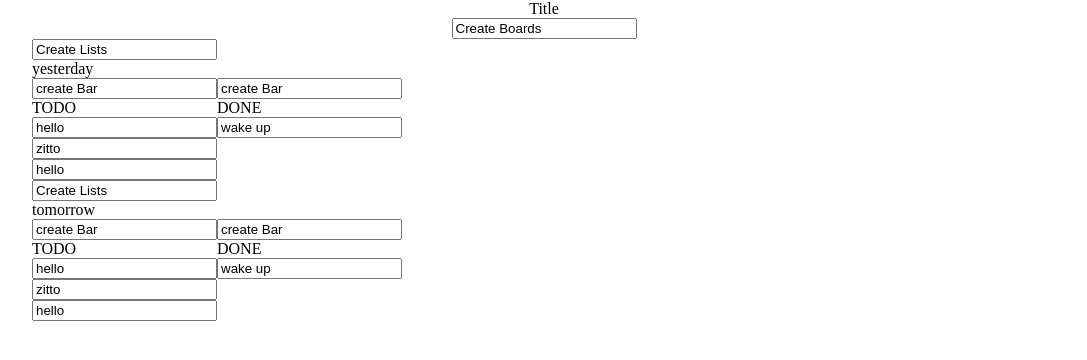
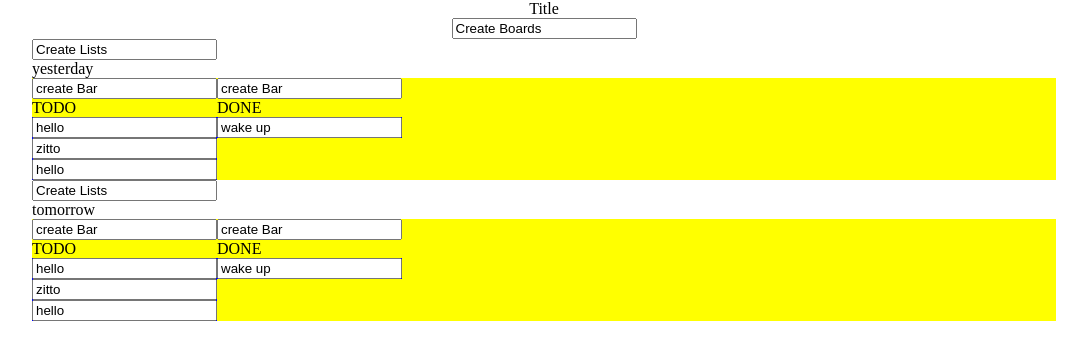
Before and after one commit to LikeRudin/recoil-start, a React (Vite) app: page / in a window 1280 px wide. Shown: the top 360 px of the page, without its empty margins (96-1183 px from the left). Built offline with nearby package versions, Linux system fonts and the light colour scheme.

Commit message:
BUGFIX: Nested elements are saperated by each level

```diff
--- a/src/bar.tsx
+++ b/src/bar.tsx
@@ -16,8 +16,8 @@ const Bar = ({ id, index, text }: BarProps) => {
       {(provided) => (
         <DragSpace
           ref={provided.innerRef}
+          {...provided.draggableProps}
           {...provided.dragHandleProps}
-          {...provided.draggableProps}
         >
           <Input value={text} />
         </DragSpace>
--- a/src/board-for-list.tsx
+++ b/src/board-for-list.tsx
@@ -1,4 +1,9 @@
-import { Droppable, Draggable } from "react-beautiful-dnd";
+import {
+  Droppable,
+  Draggable,
+  DragDropContext,
+  DropResult,
+} from "react-beautiful-dnd";
 import styled from "styled-components";
 import BarList from "./list-for-bar";
 import { useRecoilValue } from "recoil";
@@ -14,6 +19,9 @@ const DragSpace = styled.div`
 `;
 
 const DropSpace = styled.div`
+  width: 100%;
+  height: 100%;
+  background-color: yellow;
   display: flex;
   flex-direction: row;
   justify-content: flex-start;
@@ -24,30 +32,32 @@ const Input = styled.input``;
 
 const BoardForList = ({ id, index }: BoardForListProps) => {
   const lists = useRecoilValue(listsState);
+  const onDragEnd = ({ source, destination }: DropResult) => {
+    console.log(source);
+    console.log(destination);
+  };
   return (
-    <Draggable draggableId={id} index={index}>
+    <Draggable draggableId={"draggable" + id} index={index}>
       {(provided) => (
-        <DragSpace
-          ref={provided.innerRef}
-          {...provided.dragHandleProps}
-          {...provided.draggableProps}
-        >
+        <DragSpace ref={provided.innerRef} {...provided.draggableProps}>
           <Input value="Create Lists" />
-          <h1>{id}</h1>
-          <Droppable droppableId={id} key={id}>
+          <h1 {...provided.dragHandleProps}>{id}</h1>
+          <DragDropContext onDragEnd={onDragEnd}>
+            <Droppable droppableId={"Board " + id}>
               {(dropProvided) => (
                 <DropSpace
-                ref={dropProvided.innerRef}
                   {...dropProvided.droppableProps}
                   key={id}
+                  ref={dropProvided.innerRef}
                 >
                   {lists[id].map((id, index) => (
-                  <BarList id={id} index={index} />
+                    <BarList id={id} index={index} key={`list-${index}`} />
                   ))}
                   {dropProvided.placeholder}
                 </DropSpace>
               )}
             </Droppable>
+          </DragDropContext>
         </DragSpace>
       )}
     </Draggable>
--- a/src/boards.tsx
+++ b/src/boards.tsx
@@ -12,6 +12,11 @@ const Wrapper = styled.div`
   width: 100%;
   height: 100%;
 `;
+
+// interface IDropSpace {
+//   isDraggingOver: boolean;
+// }
+
 const DropSpace = styled.div`
   display: flex;
   flex-direction: column;
@@ -28,18 +33,24 @@ const Boards = () => {
   const onDragEnd = ({ source, destination }: DropResult) => {
     if (!destination) {
       return;
-    } else if (
-      source["droppableId"] === "main" &&
-      destination["droppableId"] === "main"
-    ) {
+    }
+    const [sourceId, destinationId] = [
+      source["droppableId"],
+      destination["droppableId"],
+    ];
+    const [sourceIndex, destinationIndex] = [
+      source["index"],
+      destination["index"],
+    ];
+
+    if (sourceId === "main" && destinationId === "main") {
       setBoards((boards) => {
         const newBoards = [...boards];
-        const [target] = newBoards.splice(source["index"], 1);
-        newBoards.splice(destination["index"], 0, target);
+        const [target] = newBoards.splice(sourceIndex, 1);
+        newBoards.splice(destinationIndex, 0, target);
         return newBoards;
       });
-    }
-    console.log("source");
+    } else if (source) console.log("source");
     console.log(source);
     console.log("destination");
     console.log(destination);
@@ -53,13 +64,9 @@ const Boards = () => {
       <DragDropContext onDragEnd={onDragEnd}>
         <Droppable droppableId="main">
           {(provided) => (
-            <DropSpace
-              ref={provided.innerRef}
-              {...provided.droppableProps}
-              key="main"
-            >
+            <DropSpace {...provided.droppableProps} ref={provided.innerRef}>
               {boards.map((item, index) => (
-                <BoardForList id={item} index={index} />
+                <BoardForList id={item} index={index} key={`board-${index}`} />
               ))}
               {provided.placeholder}
             </DropSpace>
--- a/src/list-for-bar.tsx
+++ b/src/list-for-bar.tsx
@@ -1,5 +1,10 @@
 import styled from "styled-components";
-import { Droppable, Draggable } from "react-beautiful-dnd";
+import {
+  Droppable,
+  Draggable,
+  DragDropContext,
+  DropResult,
+} from "react-beautiful-dnd";
 import Bar from "./bar";
 interface ListForBarProps {
   id: string;
@@ -8,35 +13,39 @@ interface ListForBarProps {
 import { useRecoilValue } from "recoil";
 import { valuesState } from "./atoms";
 const DragSpace = styled.div``;
-const DropSpace = styled.div``;
+const DropSpace = styled.div`
+  background-color: blue;
+`;
 const Input = styled.input``;
 
 const ListForBar = ({ id, index }: ListForBarProps) => {
   const values = useRecoilValue(valuesState)[id];
+  const onDragEnd = ({ source, destination }: DropResult) => {
+    console.log(source);
+    console.log(destination);
+  };
   return (
-    <Draggable draggableId={id} index={index}>
+    <Draggable draggableId={`list-${id}`} index={index}>
       {(provided) => (
-        <DragSpace
-          ref={provided.innerRef}
-          {...provided.dragHandleProps}
-          {...provided.draggableProps}
-        >
+        <DragSpace {...provided.draggableProps} ref={provided.innerRef}>
           <Input value="create Bar" />
-          <h1>{id}</h1>
-          <Droppable droppableId={id}>
+          <h1 {...provided.dragHandleProps}>{id}</h1>
+          <DragDropContext onDragEnd={onDragEnd}>
+            <Droppable droppableId={"List " + id}>
               {(secondProvided) => (
                 <DropSpace
+                  {...secondProvided.droppableProps}
                   ref={secondProvided.innerRef}
-                {...secondProvided.droppableProps}
                   key={id}
                 >
                   {values.map((barProps, index) => (
-                  <Bar {...barProps} index={index} />
+                    <Bar {...barProps} index={index} key={`bar-${index}`} />
                   ))}
                   {secondProvided.placeholder}
                 </DropSpace>
               )}
             </Droppable>
+          </DragDropContext>
         </DragSpace>
       )}
     </Draggable>
```
Lines whose indentation alone changed are shown as unchanged.
